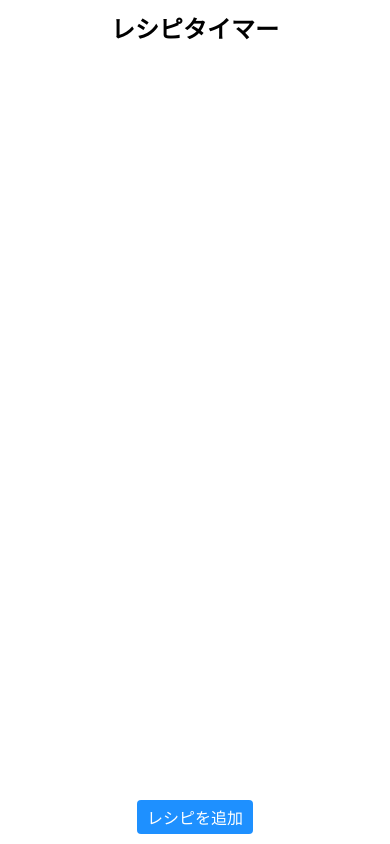
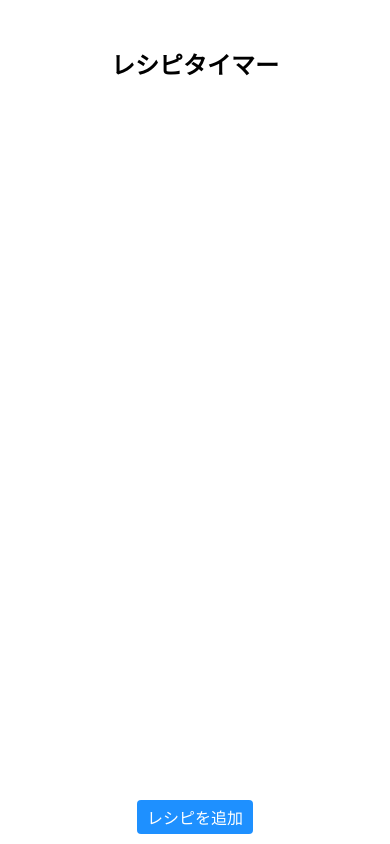
Before and after one commit to takatama/react-native-recipe-timer, a React Native app: screen / in a window 390 px wide. Built offline with nearby package versions, Linux system fonts and the light colour scheme.

Commit message:
adjusted top margin

```diff
--- a/App.js
+++ b/App.js
@@ -132,6 +132,7 @@ const styles = StyleSheet.create({
   container: {
     flex: 1,
     padding: 10,
+    marginTop: 36,
   },
   title: {
     fontSize: 24,
```
